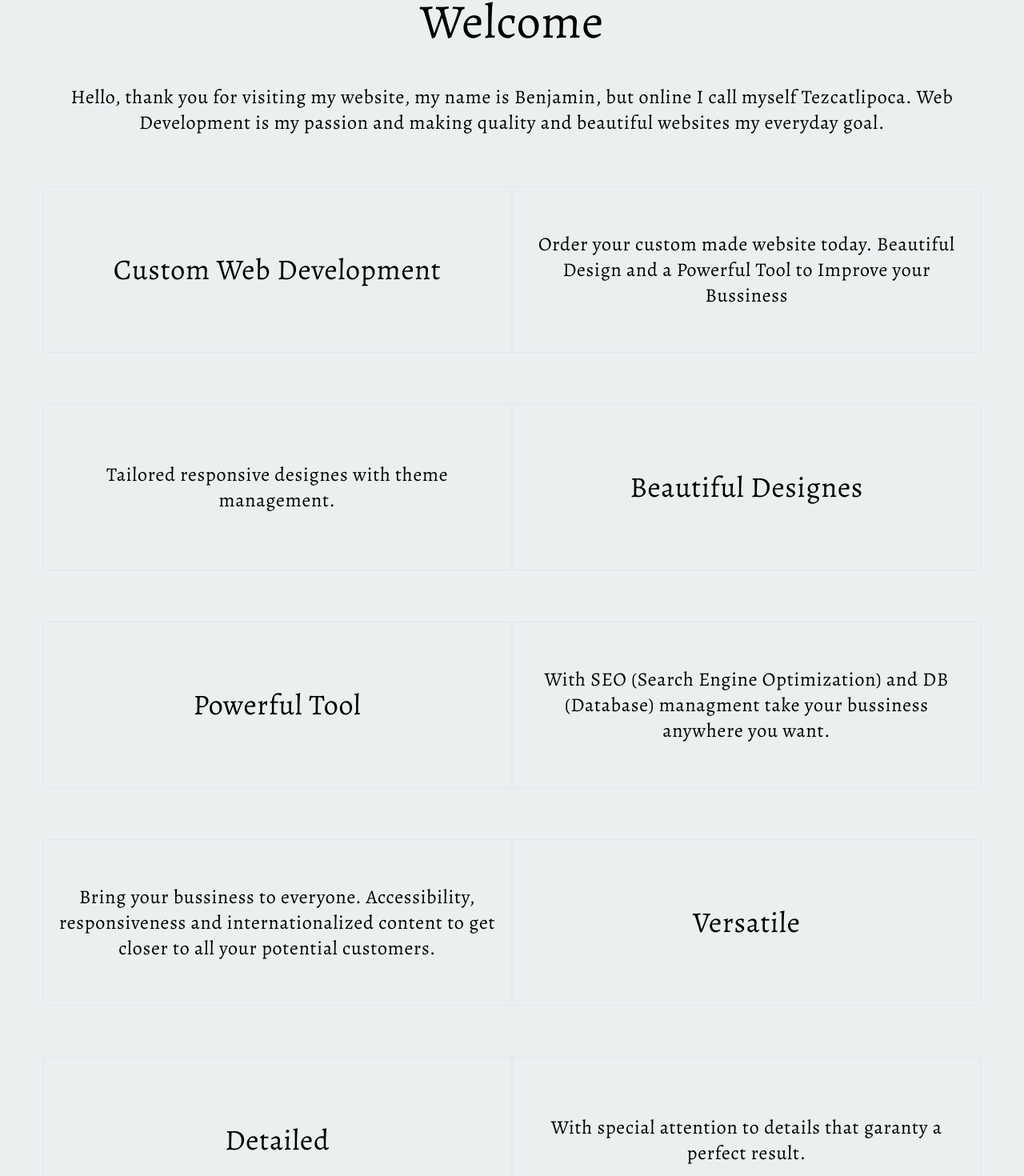
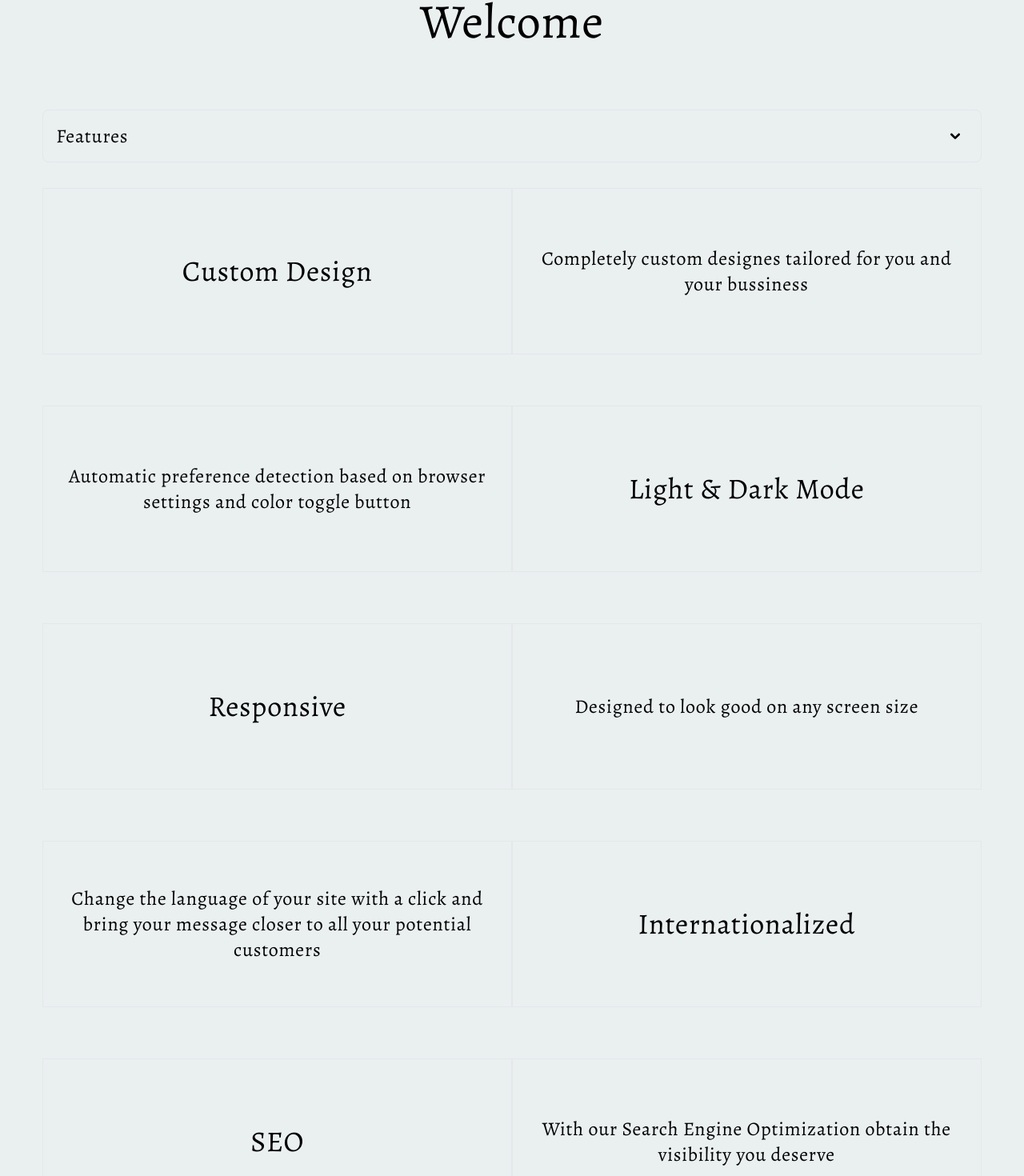
Before and after one commit to Tezcatlipoca0000/tez-web, a Next.js app: page /en in a window 1280 px wide. Shown: the part 145-1615 px from the top of the page at 80% size. Built offline with nearby package versions, Linux system fonts and the light colour scheme.

Commit message:
Change features presentation

```diff
--- /dev/null
+++ b/app/[locale]/components/Features.js
@@ -0,0 +1,38 @@
+'use client';
+import ArrowDown from "../icons/ArrowDown";
+import ArrowUp from "../icons/ArrowUp";
+import { useState } from "react";
+
+export default function Features() {
+    const [down, setDown] = useState(true);
+
+    function toggleFeatures () {
+        document.getElementById('featuresList').classList.toggle('hidden');
+        setDown(down ? false : true);
+    }
+    return (
+        <div className="w-11/12">
+            <button className="border rounded-lg w-full inline-flex justify-between text-2xl p-4" type="button" onClick={toggleFeatures}>
+                Features
+                {down ? <ArrowDown /> : <ArrowUp />}
+            </button>
+
+            <div id="featuresList" className="z-10 hidden divide-y divide-gray-100 rounded-lg shadow w-full">
+                <ul className="py-2 text-sm text-gray-700 dark:text-gray-200">
+                    <li>
+                    <a href="#" className="block px-4 py-2 hover:bg-gray-100 dark:hover:bg-gray-600 dark:hover:text-white">Dashboard</a>
+                    </li>
+                    <li>
+                    <a href="#" className="block px-4 py-2 hover:bg-gray-100 dark:hover:bg-gray-600 dark:hover:text-white">Settings</a>
+                    </li>
+                    <li>
+                    <a href="#" className="block px-4 py-2 hover:bg-gray-100 dark:hover:bg-gray-600 dark:hover:text-white">Earnings</a>
+                    </li>
+                    <li>
+                    <a href="#" className="block px-4 py-2 hover:bg-gray-100 dark:hover:bg-gray-600 dark:hover:text-white">Sign out</a>
+                    </li>
+                </ul>
+            </div>
+        </div>
+    );
+}
--- a/app/[locale]/components/Header.js
+++ b/app/[locale]/components/Header.js
@@ -2,8 +2,8 @@
 import Link from "next/link";
 import { useEffect, useState } from "react";
 import { usePathname } from 'next/navigation';
-import DarkIcon from "./DarkIcon";
-import LightIcon from "./LightIcon";
+import DarkIcon from "../icons/DarkIcon";
+import LightIcon from "../icons/LightIcon";
 
 export default function Header({ messages }) {
     const pathname = usePathname();
--- /dev/null
+++ b/app/[locale]/icons/ArrowDown.js
@@ -0,0 +1,7 @@
+export default function ArrowDown() {
+    return (
+        <svg className="w-4 h-4 m-2" aria-hidden="true" fill="none" stroke="currentColor" viewBox="0 0 24 24" xmlns="http://www.w3.org/2000/svg">
+            <path strokeLinecap="round" strokeLinejoin="round" strokeWidth="4" d="M19 9l-7 7-7-7"></path>
+        </svg>
+    );
+}
--- /dev/null
+++ b/app/[locale]/icons/ArrowUp.js
@@ -0,0 +1,7 @@
+export default function ArrowUp() {
+    return(
+        <svg className="w-4 h-4 m-2" aria-hidden="true" fill="none" stroke="currentColor" strokeWidth={4} viewBox="0 0 24 24" xmlns="http://www.w3.org/2000/svg">
+          <path d="M4.5 15.75l7.5-7.5 7.5 7.5" strokeLinecap="round" strokeLinejoin="round" />
+        </svg>
+    );
+}
--- a/app/[locale]/page.js
+++ b/app/[locale]/page.js
@@ -3,6 +3,7 @@ import Footer from './components/Footer';
 import Example from './components/Example';
 import Header from './components/Header';
 import { getDictionary } from '../../get-dictionary';
+import Features from './components/Features';
 
 
 export default async function Home({params}) {
@@ -22,6 +23,8 @@ export default async function Home({params}) {
             {dictionary.Home.intro}
           </h2>
 
+          <Features />
+
           <div className='flex flex-col justify-center items-center w-11/12'>
             {/* Section1 -- Custom */}
             <div className='homeSection'>
@@ -37,58 +40,58 @@ export default async function Home({params}) {
               </div>
             </div>
 
-            {/* Section2 -- Beautiful */}
+            {/* Section2 -- Color */}
             <div className='homeSection'>
               <div className='homeSectionBlock'>
                 <p className='text-2xl p-4 text-center'>
-                  {dictionary.Home.beautyContent}
+                  {dictionary.Home.colorContent}
                 </p>
               </div>
               <div className='homeSectionBlock'>
                 <h3 className='text-4xl'>
-                  {dictionary.Home.beautyTitle}
+                  {dictionary.Home.colorTitle}
                 </h3>
               </div>
             </div>
 
-            {/* Section3 -- powerful */}
+            {/* Section3 -- responsive */}
             <div className='homeSection'>
               <div className='homeSectionBlock'>
                 <h3 className='text-4xl'>
-                  {dictionary.Home.powerTitle}
+                  {dictionary.Home.respTitle}
                 </h3>
               </div>
               <div className='homeSectionBlock'>
                 <p className='text-2xl p-4 text-center'>
-                  {dictionary.Home.powerContent}
+                  {dictionary.Home.respContent}
                 </p>
               </div>
             </div>
 
-            {/* Section4 -- versatile */}
+            {/* Section4 -- internationalization */}
             <div className='homeSection'>
               <div className='homeSectionBlock'>
                 <p className='text-2xl p-4 text-center'>
-                  {dictionary.Home.versContent}
+                  {dictionary.Home.interContent}
                 </p>
               </div>
               <div className='homeSectionBlock'>
                 <h3 className='text-4xl'>
-                  {dictionary.Home.versTitle}
+                  {dictionary.Home.interTitle}
                 </h3>
               </div>
             </div>
 
-            {/* Section5 -- detailed */}
+            {/* Section5 -- seo */}
             <div className='homeSection'>
               <div className='homeSectionBlock'>
                 <h3 className='text-4xl'>
-                  {dictionary.Home.detailTitle}
+                  {dictionary.Home.seoTitle}
                 </h3>
               </div>
               <div className='homeSectionBlock'>
                 <p className='text-2xl p-4 text-center'>
-                  {dictionary.Home.detailContent}
+                  {dictionary.Home.seoContent}
                 </p>
               </div>
             </div>
@@ -98,15 +101,6 @@ export default async function Home({params}) {
       </>
   )
 }
-
-
-/*
-custom  --> any design
-Beautiful --> theme mang.
-Powerful --> SEO
-Versatile --> i18nt
-Detailed --> special attn
-*/
 
 /*
 custom --> tailored for you
@@ -127,5 +121,5 @@ Other Services -->
     Copywrite
     Image Licencing
     Maintenance
-    Analytics report
+    Analytics report <-- DELETED
 */
--- a/messages/en.json
+++ b/messages/en.json
@@ -8,16 +8,45 @@
     },
     "Home": {
         "welcome": "Welcome",
-        "intro": "Hello, thank you for visiting my website, my name is Benjamin, but online I call myself Tezcatlipoca. Web Development is my passion and making quality and beautiful websites my everyday goal.",
-        "customTitle": "Custom Web Development",
-        "customContent": "Order your custom made website today. Beautiful Design and a Powerful Tool to Improve your Bussiness",
-        "beautyTitle": "Beautiful Designes",
-        "beautyContent": "Tailored responsive designes with theme management.",
-        "powerTitle": "Powerful Tool",
-        "powerContent": "With SEO (Search Engine Optimization) and DB (Database) managment take your bussiness anywhere you want.",
-        "versTitle": "Versatile",
-        "versContent": "Bring your bussiness to everyone. Accessibility, responsiveness and internationalized content to get closer to all your potential customers.",
-        "detailTitle": "Detailed",
-        "detailContent": "With special attention to details that garanty a perfect result."
+        "intro": "",
+        "customTitle": "Custom Design",
+        "customContent": "Completely custom designes tailored for you and your bussiness",
+        "colorTitle": "Light & Dark Mode",
+        "colorContent": "Automatic preference detection based on browser settings and color toggle button",
+        "respTitle": "Responsive",
+        "respContent": "Designed to look good on any screen size",
+        "interTitle": "Internationalized",
+        "interContent": "Change the language of your site with a click and bring your message closer to all your potential customers",
+        "seoTitle": "SEO",
+        "seoContent": "With our Search Engine Optimization obtain the visibility you deserve",
+        "featTitle": "Aditional Features",
+        "otherFeats": {
+            "manageTitle": "Self Managable",
+            "manageContent": "Get administrator access to edit parts of your website without downtime",
+            "dbTitle": "Database Administration",
+            "dbContent": "New database creation or shared database integration",
+            "ecomTitle": "E-commerce",
+            "ecomContent": "Integration with your other E-commerce platforms",
+            "adsTitle": "Google Ads",
+            "adsContent": "Use Google Ads in your website",
+            "analTitle": "Google Analytics",
+            "analContent": "Benefit with Google Analytics services to understand better your visitors",
+            "apiTitle": "API Integration",
+            "apiContent": "Get your favourite Aplication Program Interface directly in your website"
+        },
+        "servTitle": "Aditional Services",
+        "otherServ": {
+            "hostTitle": "Hosting",
+            "hostContent": "Manage the hosting services for your website",
+            "domTitle": "Domain",
+            "domContent": "Reserve your prefered domain name",
+            "writeTitle": "Copywrite",
+            "writeContent": "Have the right message to boost your productivity",
+            "imgTitle": "Image Licencing",
+            "imgContent": "Make your website more attractive with the correct images",
+            "maintTitle": "Maintanence",
+            "maintContent": "Keep your website up to date and secure"
+
+        }
     }
 }
--- a/messages/es.json
+++ b/messages/es.json
@@ -8,16 +8,28 @@
     },
     "Home": {
         "welcome": "Bienvenido",
-        "intro": "Hola, gracias por visitar mi sitio web, mi nombre es Benjamín, aunque en línea me hago llamar Tezcatlipoca. El desarrollo web es mi pasión y hacer sitios web bellos y de calidad mi meta de todos los días.",
-        "customTitle": "Sitios Web Personalizados",
-        "customContent": "Ordena tu sitio web personalizado el día de hoy. Hermosos diseños y una poderosa herramienta para mejorar tu negocio.",
-        "beautyTitle": "Hermosos Diseños",
-        "beautyContent": "Diseños responsivos hechos a la medida con manejo de temas.",
-        "powerTitle": "Poderosa Herramienta",
-        "powerContent": "Con SEO (Optimización de los motores de búsqueda) y manejo de Base de Datos lleva tu negocio a donde tú quieras.",
-        "versTitle": "Versatil",
-        "versContent": "Accessibilidad, diseño responsivo e internacionalización acerca tu negocio a todos tus clientes poteciales.",
-        "detailTitle": "Detallado",
-        "detailContent": "Con especial atención a los detalles tienes la garantía de un resultado perfecto."
+        "intro": "",
+        "customTitle": "Diseños Personalizados",
+        "customContent": "Diseños completamente hechos a tu medida y la de tu negocio",
+        "colorTitle": "Modos: Oscuro & Claro",
+        "colorContent": "Detección automática de las preferencias del navegador y boton para cambiar a modo oscuro",
+        "respTitle": "Diseños Responsivos",
+        "respContent": "Diseñado para verse bien en cualquier tamaño de pantalla",
+        "interTitle": "Internacionalizado",
+        "interContent": "Cambia el lenguaje de tu sitio con un boton y acerca tu mensaje a todos tus posibles clientes",
+        "seoTitle": "SEO",
+        "seoContent": "Con la optimización de los motores de busqueda (SEO por sus siglas en inglés) obten la visibilidad que tu mereces",
+        "featTitle": "Características Adicionales",
+        "otherFeats": {
+            "manageTitle": "Auto-Administrable",
+            "manageContent": "Obten acceso de administrador para editar partes del contenido sin desconectar tu sitio",
+            "dbTitle": "Administración de Bases de Datos",
+            "dbContent": "Creación de nuevas bases de datos o integración de bases de datos compartidas"
+        },
+        "servTitle": "Servicios Adicionales",
+        "otherServ": {
+            "hostTitle": "Hosting",
+            "hostContent": "Servicios de hosting para tu stio web"
+        }
     }
 }
```
Also changed, not shown: app/[locale]/icons/DarkIcon.js (renamed from app/[locale]/components/DarkIcon.js), app/[locale]/icons/LightIcon.js (renamed from app/[locale]/components/LightIcon.js).
